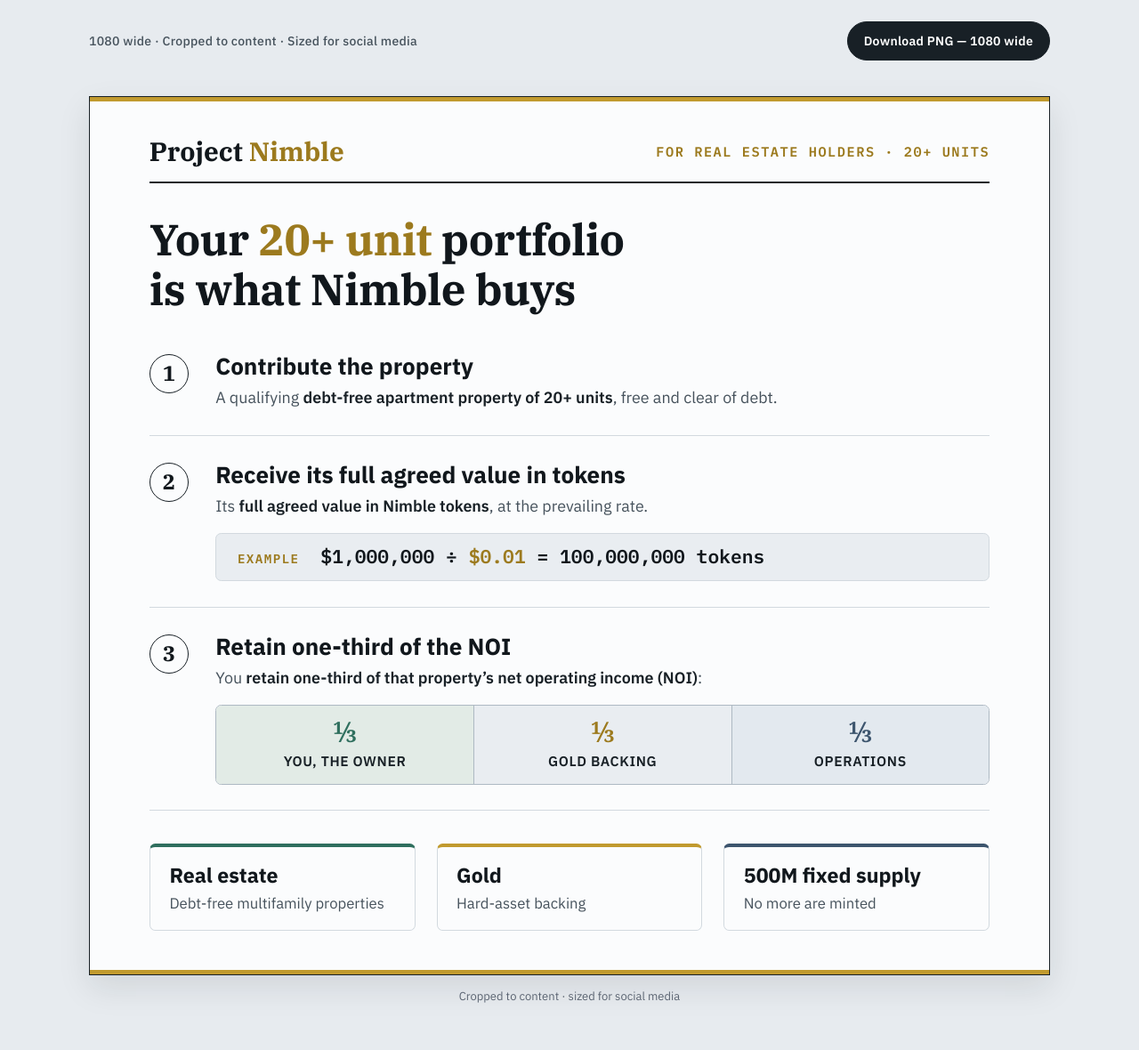
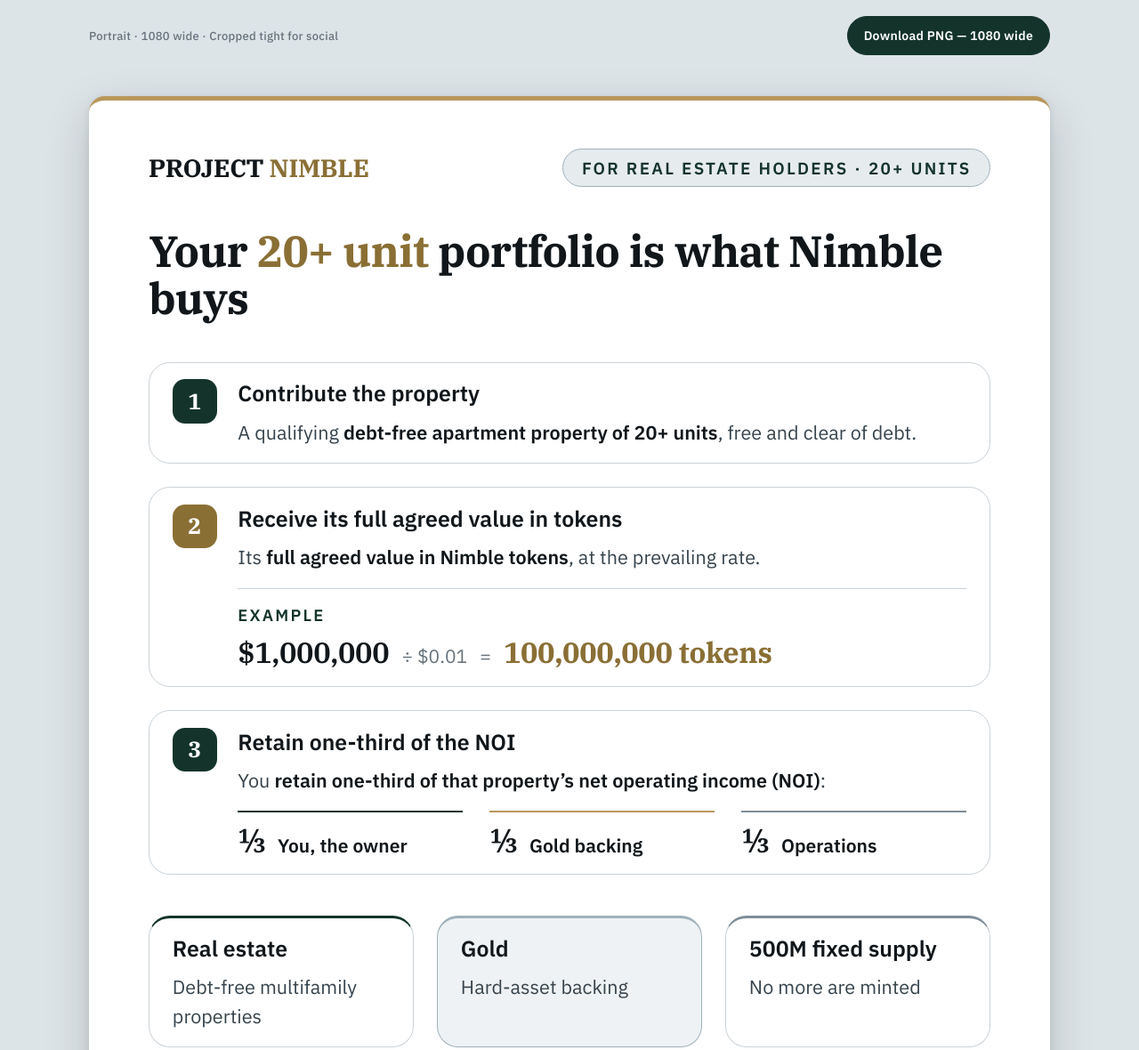
Before and after one commit to annemurph/nimble-investor-materials-6f3a9d8c72e14b5fa094c8d317e6b2a1, a plain HTML site: page real-estate-holders-infographic.html in a window 1280 px wide. Shown: the top 1180 px of the page at 89% size. Drawn offline with nearby package versions, Linux system fonts and the light colour scheme.

Commit message:
Match real estate holders infographic design to capital infographic

```diff
--- a/real-estate-holders-infographic.html
+++ b/real-estate-holders-infographic.html
@@ -8,224 +8,236 @@
 <title>Project Nimble — For Real Estate Holders</title>
 <link rel="preconnect" href="https://fonts.googleapis.com" />
 <link rel="preconnect" href="https://fonts.gstatic.com" crossorigin />
-<link href="https://fonts.googleapis.com/css2?family=IBM+Plex+Mono:wght@500;600&family=IBM+Plex+Sans:wght@400;500;600;700&family=IBM+Plex+Serif:wght@600;700&display=swap" rel="stylesheet" />
+<link href="https://fonts.googleapis.com/css2?family=IBM+Plex+Mono:wght@400;500&family=IBM+Plex+Sans:wght@400;500;600&family=IBM+Plex+Serif:wght@500;600;700&display=swap" rel="stylesheet" />
 <style>
   :root{
-    /* Palette: ink, gold accents, and cool tones only — cool greys, slate, blue-grey,
-       cool white, deep green. No pink, rose, blush, peach, or warm beige/cream anywhere. */
-    --page-bg:#e7ebef;
-    --ink:#182026;
-    --ink-strong:#11171c;
-    --ink-2:#46525c;
-    --gold:#9c7a1e;
-    --gold-bright:#c19a2e;
-    --gold-soft:#e9edf1;
-    --green:#2f6f5e;
-    --green-soft:#e2ebe6;
-    --slate:#3d556e;
-    --slate-soft:#e3e9ef;
-    --paper:#fbfcfd;
-    --line:#d2d9df;
-    --line-strong:#aeb9c3;
-    --serif:"IBM Plex Serif", Georgia, serif;
-    --sans:"IBM Plex Sans", system-ui, -apple-system, "Segoe UI", sans-serif;
-    --mono:"IBM Plex Mono", ui-monospace, monospace;
+    --page-bg:#dde4e8;
+    --page-bg-dark:#0d1418;
+    --ink:#10161a;
+    --ink-2:#36434c;
+    --ink-3:#66727c;
+    --green:#14342b;
+    --gold:#b9975b;
+    --gold-dark:#8a6f35;
+    --gold-2:#d9bc7a;
+    --paper:#ffffff;
+    --paper-2:#e6ebee;
+    --paper-3:#eef2f4;
+    --line:#c9d2d8;
+    --line-2:#9fb0ba;
+    --font-serif:"IBM Plex Serif", Georgia, serif;
+    --font-sans:"IBM Plex Sans", system-ui, -apple-system, Segoe UI, Roboto, sans-serif;
+    --font-mono:"IBM Plex Mono", ui-monospace, SFMono-Regular, monospace;
   }
   *{box-sizing:border-box}
   html,body{margin:0;padding:0}
   body{
+    font-family:var(--font-sans);
     background:var(--page-bg);
-    font-family:var(--sans);
-    font-weight:400;
     color:var(--ink);
-    min-height:100vh;
+    -webkit-font-smoothing:antialiased;
+    text-rendering:optimizeLegibility;
+  }
+  @media (prefers-color-scheme: dark){
+    body{background:var(--page-bg-dark)}
+  }
+  a{text-decoration:none;color:inherit}
+  button{font-family:inherit}
+
+  .stage{
+    min-height:100dvh;
     display:flex;
-    align-items:flex-start;
-    justify-content:center;
-    padding:24px 16px 32px;
+    flex-direction:column;
+    align-items:center;
+    padding:18px 14px 28px;
+    gap:14px;
   }
-  main{width:min(100%, 1080px); margin:0 auto}
-
-  /* Toolbar — page chrome only, not part of the graphic */
   .toolbar{
-    width:min(100%, 1080px);
-    display:flex; align-items:center; justify-content:space-between; gap:12px; flex-wrap:wrap;
-    margin-bottom:12px;
+    width:min(1080px,100%);
+    display:flex;
+    align-items:center;
+    justify-content:space-between;
+    gap:12px;
+    flex-wrap:wrap;
   }
-  .toolbar-note{font-size:14px; font-weight:500; letter-spacing:.02em; color:var(--ink-2)}
+  /* cropped poster — height follows content, no empty bottom */
+  .toolbar-note{
+    font-size:13px;
+    font-weight:500;
+    letter-spacing:.02em;
+    color:var(--ink-3);
+  }
   @media (prefers-color-scheme: dark){ .toolbar-note{color:#c2ccd3} }
   .dl-btn{
-    min-height:44px; padding:10px 18px; border-radius:999px;
-    border:1px solid var(--ink); background:var(--ink); color:#fff;
-    font-family:var(--sans); font-size:14px; font-weight:600; letter-spacing:.02em; cursor:pointer;
+    min-height:44px;
+    padding:10px 18px;
+    border-radius:999px;
+    border:1px solid var(--green);
+    background:var(--green);
+    color:#fff;
+    font-size:14px;
+    font-weight:600;
+    letter-spacing:.02em;
+    cursor:pointer;
   }
   .dl-btn:active{transform:translateY(1px)}
-  .dl-btn:disabled{opacity:.6; cursor:wait}
-  .dl-status{font-size:13px; color:var(--ink-2); min-height:18px; width:min(100%, 1080px); margin-bottom:10px}
+  .dl-status{font-size:13px;color:var(--ink-3);min-height:18px;width:min(1080px,100%)}
   @media (prefers-color-scheme: dark){ .dl-status{color:#c2ccd3} }
-  @media (prefers-color-scheme: dark){
-    body{background:#1c1e22}
+
+  /* ---------- POSTER : cropped tight to content, 1080 wide ---------- */
+  .poster{
+    width:min(1080px,100%);
+    background:var(--paper);
+    border-top:5px solid var(--gold);
+    border-bottom:5px solid var(--gold);
+    border-radius:18px;
+    overflow:hidden;
+    box-shadow:0 18px 50px rgba(13,20,24,.18), 0 2px 10px rgba(13,20,24,.09);
+    container-type:inline-size;
+    display:flex;
+    flex-direction:column;
+    text-align:left;
+  }
+  .poster-inner{
+    display:flex;
+    flex-direction:column;
+    padding:5cqw 6.2cqw 5cqw;
+    gap:4.2cqw;
   }
 
-  /* ---------- POSTER : 1080 wide, cropped to content, no fixed portrait ratio ---------- */
-  .poster{
-    container-type:inline-size;
-    width:min(100%, 1080px);
-    background:var(--paper);
-    border:1.5px solid var(--ink);
-    box-shadow:0 14px 34px rgba(19,26,31,.10);
-    display:flex;
-    flex-direction:column;
-    overflow:hidden;
-    color-scheme:light;
-  }
-  .rule{height:.5cqw; background:var(--gold-bright); flex:none}
-
-  .inner{
-    display:flex;
-    flex-direction:column;
-    padding:3.6cqw 6.2cqw 4cqw;
+  /* Header */
+  .p-head{display:flex;align-items:center;justify-content:space-between;gap:3cqw}
+  .brand{font-family:var(--font-serif);font-weight:700;font-size:2.6cqw;letter-spacing:-.01em;color:var(--ink)}
+  .brand span{color:var(--gold-dark);font-weight:700}
+  .audience{
+    font-family:var(--font-sans);font-size:1.75cqw;font-weight:600;letter-spacing:.12em;color:var(--green);
+    background:var(--paper-2);border:1px solid var(--line-2);border-radius:999px;
+    padding:.8cqw 1.9cqw;white-space:nowrap;
   }
 
-  /* Header — sell sheet head: serif brand, mono audience label */
-  .brandrow{
-    display:flex; align-items:center; justify-content:space-between; gap:3cqw;
-    padding-bottom:1.6cqw;
-    border-bottom:2px solid var(--ink);
+  /* Title — heavy serif against the light body */
+  .p-title{
+    font-family:var(--font-serif);font-weight:700;
+    font-size:4.55cqw;line-height:1.08;letter-spacing:-.015em;color:var(--ink);
+    margin:0;
   }
-  .brand{
-    font-family:var(--serif);
-    font-size:2.75cqw; font-weight:700; letter-spacing:0; color:var(--ink-strong);
-    white-space:nowrap; line-height:1.15;
+  .p-title em{font-style:normal;font-weight:700;color:var(--gold-dark)}
+  /* Dual backing */
+  .backing{display:grid;grid-template-columns:1fr 1fr;gap:2.4cqw}
+  .back-card{
+    border:1px solid var(--line);border-radius:2.2cqw;padding:1.7cqw 2.4cqw;
+    display:flex;gap:2.2cqw;align-items:center;background:var(--paper);
   }
-  .brand span{color:var(--gold)}
-  .audience{
-    font-family:var(--mono);
-    font-size:1.42cqw; font-weight:600; letter-spacing:.1em; text-transform:uppercase; color:var(--gold);
-    text-align:right; line-height:1.5; white-space:nowrap;
+  .back-card.goldcard{background:var(--paper-3);border-color:var(--line-2)}
+  .back-ico{flex:none;width:4.6cqw;height:4.6cqw;border-radius:1.3cqw;display:grid;place-items:center}
+  .back-ico.navy{background:var(--green)}
+  .back-ico.gold{background:var(--gold-dark)}
+  .back-ico svg{width:2.9cqw;height:2.9cqw;display:block}
+  .back-t{font-family:var(--font-sans);font-weight:600;font-size:2.3cqw;line-height:1.35;letter-spacing:0;color:var(--ink)}
+
+  /* Presale */
+  .presale{
+    background:var(--paper);
+    border:1px solid var(--line-2);
+    border-top:3px solid var(--gold);
+    border-radius:2.6cqw;
+    padding:2.8cqw 3.2cqw 2.6cqw;
+  }
+  .sec-label{
+    font-family:var(--font-sans);font-size:1.8cqw;font-weight:700;letter-spacing:.14em;color:var(--gold-dark);
+    display:flex;align-items:center;gap:2cqw;
+  }
+  .sec-label::after{content:"";flex:1;height:1px;background:var(--line)}
+  .stats{display:grid;grid-template-columns:1fr 1fr 1fr;gap:2.6cqw;margin-top:1.7cqw}
+  .stat-big{font-family:var(--font-serif);font-weight:700;font-size:4.4cqw;line-height:1;color:var(--ink);letter-spacing:-.02em}
+  .stat-cap{font-family:var(--font-sans);font-size:1.7cqw;font-weight:600;letter-spacing:.1em;color:var(--ink-3);margin-top:.9cqw;line-height:1.35;white-space:nowrap}
+  .mint-note{font-size:2cqw;font-weight:400;color:var(--ink-2);margin-top:1.6cqw;line-height:1.5;letter-spacing:0}
+  .mint-note span{color:var(--ink);font-weight:600}
+  .subline{
+    border-top:1px solid var(--line);
+    margin-top:1.7cqw;padding-top:1.7cqw;
+    font-size:2.05cqw;line-height:1.55;font-weight:400;color:var(--ink-2);
+  }
+  .subline strong{font-weight:600;color:var(--ink)}
+  .subline .lbl{font-family:var(--font-sans);font-weight:700;font-size:1.75cqw;color:var(--gold-dark);letter-spacing:.1em}
+  .example-block{
+    border-top:1px solid var(--line);
+    margin-top:1.7cqw;padding-top:1.7cqw;
+  }
+  .ex-label{font-family:var(--font-sans);font-size:1.7cqw;font-weight:700;letter-spacing:.12em;color:var(--green);line-height:1.3}
+  .ex-eq{
+    font-family:var(--font-serif);font-weight:600;color:var(--ink);
+    font-size:3cqw;line-height:1.25;letter-spacing:-.01em;margin-top:.8cqw;
+    display:flex;flex-wrap:wrap;align-items:baseline;gap:1.3cqw;
+  }
+  .ex-eq .op{font-family:var(--font-sans);color:var(--ink-3);font-weight:400;font-size:1.95cqw;letter-spacing:0}
+  .ex-eq .result{color:var(--gold-dark);font-weight:700}
+
+  /* NOI */
+  .noi-head{display:flex;align-items:baseline;justify-content:space-between;gap:3cqw}
+  .noi-title{font-family:var(--font-serif);font-weight:700;font-size:3.35cqw;color:var(--ink);line-height:1.15;letter-spacing:-.015em}
+  .noi-sub{font-family:var(--font-sans);font-size:2cqw;font-weight:400;color:var(--ink-3);text-align:right;line-height:1.4;letter-spacing:0;white-space:nowrap}
+  .noi-grid{display:grid;grid-template-columns:1fr 1fr 1fr;gap:2.8cqw;margin-top:1.6cqw}
+  .noi-cell{border-top:2px solid var(--line);padding-top:1.2cqw;display:flex;align-items:baseline;gap:1.2cqw}
+  .noi-cell.c1{border-top-color:var(--green)}
+  .noi-cell.c2{border-top-color:var(--gold)}
+  .noi-cell.c3{border-top-color:#7e8d99}
+  .noi-frac{font-family:var(--font-serif);font-weight:600;font-size:3.4cqw;color:var(--ink);line-height:1;flex:none}
+  .noi-name{font-family:var(--font-sans);font-size:1.95cqw;font-weight:600;letter-spacing:0;color:var(--ink);line-height:1.35;white-space:nowrap}
+
+  @media (max-width:480px){
+    .stage{padding:12px 10px 22px}
+    .poster{border-radius:14px}
+  }
+  @media (prefers-reduced-motion: reduce){
+    *{transition:none !important;animation:none !important}
   }
 
-  h1{
-    font-family:var(--serif);
-    font-size:4.55cqw; line-height:1.14; font-weight:700; letter-spacing:-.01em;
-    margin:3.2cqw 0 0; color:var(--ink-strong); text-wrap:balance;
+  /* Steps + pillars for real estate holders — values copied from capital cards */
+  .steps{display:flex;flex-direction:column;gap:2.4cqw}
+  .step{
+    border:1px solid var(--line);border-radius:2.2cqw;padding:1.7cqw 2.4cqw;
+    display:flex;gap:2.2cqw;align-items:flex-start;background:var(--paper);
   }
-  h1 em{font-style:normal; color:var(--gold); white-space:nowrap}
-
-  /* Steps — sell sheet style: open rows divided by hairlines, no filled cards */
-  .steps{margin-top:2.2cqw; display:flex; flex-direction:column}
-  .step{
-    display:flex; gap:2.8cqw; align-items:flex-start;
-    padding:2.6cqw 0;
-    border-bottom:1px solid var(--line);
+  .num{
+    flex:none;width:4.6cqw;height:4.6cqw;border-radius:1.3cqw;display:grid;place-items:center;
+    background:var(--green);color:#fff;font-family:var(--font-serif);font-weight:700;font-size:2.3cqw;line-height:1;
   }
-  .step:first-child{padding-top:1.8cqw}
-  .num{
-    flex:none;
-    width:4.1cqw; height:4.1cqw; border-radius:50%;
-    background:transparent;
-    border:1.5px solid var(--ink);
-    color:var(--ink-strong);
-    font-family:var(--serif);
-    display:flex; align-items:center; justify-content:center;
-    font-size:2.2cqw; font-weight:700; line-height:1;
-    margin-top:.2cqw;
+  .step:nth-child(2) .num{background:var(--gold-dark)}
+  .step:nth-child(3) .num{background:var(--green)}
+  .step-body{flex:1;min-width:0}
+  .step h2{font-family:var(--font-sans);font-weight:600;font-size:2.3cqw;line-height:1.35;letter-spacing:0;color:var(--ink);margin:0}
+  .step p{font-size:2cqw;font-weight:400;color:var(--ink-2);margin:.9cqw 0 0;line-height:1.5;letter-spacing:0}
+  .step p strong{color:var(--ink);font-weight:600}
+  .pillars{display:grid;grid-template-columns:1fr 1fr 1fr;gap:2.4cqw}
+  .pillar{
+    border:1px solid var(--line);border-radius:2.2cqw;padding:1.7cqw 2.4cqw;
+    display:flex;flex-direction:column;gap:.9cqw;background:var(--paper);
+    border-top:3px solid var(--green);
   }
-  .step-body{flex:1; min-width:0}
-  .step h2{
-    margin:0; font-family:var(--sans); font-size:2.42cqw; line-height:1.2; font-weight:700; color:var(--ink-strong); letter-spacing:0;
-  }
-  .step p{
-    margin:.55cqw 0 0; font-size:1.66cqw; line-height:1.55; font-weight:400; color:var(--ink-2); letter-spacing:0;
-  }
-  .step p strong{color:var(--ink); font-weight:600}
-
-  /* Example math inside step 2 — pale tint panel, mono figures like the sell sheet */
-  .math{
-    margin-top:1.5cqw;
-    background:var(--gold-soft);
-    border:1px solid var(--line);
-    border-radius:.6cqw;
-    padding:1.15cqw 2.2cqw;
-  }
-  .math .row{display:flex; align-items:baseline; gap:2.2cqw}
-  .math .tag{
-    font-family:var(--mono);
-    font-size:1.32cqw; font-weight:600; letter-spacing:.1em; text-transform:uppercase; color:var(--gold);
-    flex:none;
-  }
-  .math .eq{
-    font-family:var(--mono);
-    font-size:1.98cqw; font-weight:600; color:var(--ink-strong); line-height:1.3; letter-spacing:0; white-space:nowrap;
-  }
-  .math .eq .rate{color:var(--gold)}
-
-  /* NOI split bar (inside step 3) — sell sheet thirds palette */
-  .bar{display:flex; border:1px solid var(--line-strong); border-radius:.6cqw; overflow:hidden; margin-top:1.5cqw}
-  .seg{flex:1; padding:1.3cqw 1.2cqw 1.4cqw; text-align:center}
-  .seg + .seg{border-left:1px solid var(--line-strong)}
-  .seg.s1{background:var(--green-soft)}
-  .seg.s2{background:var(--gold-soft)}
-  .seg.s3{background:var(--slate-soft)}
-  .seg .frac{font-family:var(--serif); font-size:2.95cqw; font-weight:700; line-height:1; color:var(--ink-strong)}
-  .seg.s1 .frac{color:var(--green)}
-  .seg.s2 .frac{color:var(--gold)}
-  .seg.s3 .frac{color:var(--slate)}
-  .seg .who{margin-top:.6cqw; font-size:1.45cqw; font-weight:600; line-height:1.35; color:var(--ink); text-transform:uppercase; letter-spacing:.04em; white-space:nowrap}
-
-  /* Backing band — sell sheet third-cards: white, hairline border, 3px top accent */
-  .backing{
-    margin-top:3.4cqw;
-    display:grid; grid-template-columns:1fr 1fr 1fr; gap:2.2cqw;
-  }
-  .pillar{
-    background:var(--paper);
-    border:1px solid var(--line);
-    border-top:.45cqw solid var(--gold-bright);
-    border-radius:.6cqw;
-    padding:1.7cqw 2cqw 1.6cqw;
-  }
-  .pillar.re{border-top-color:var(--green)}
-  .pillar.au{border-top-color:var(--gold-bright)}
-  .pillar.supply{border-top-color:var(--slate)}
-  .pillar h4{margin:0; font-family:var(--sans); font-size:2.15cqw; font-weight:700; line-height:1.2; letter-spacing:0; color:var(--ink-strong); white-space:nowrap}
-  .pillar p{margin:.5cqw 0 0; font-size:1.55cqw; line-height:1.5; font-weight:400; letter-spacing:0; color:var(--ink-2)}
-
-  .format-note{
-    width:min(100%, 1080px);
-    margin:14px auto 0;
-    text-align:center;
-    font-size:13px; line-height:1.5; color:#5b6472;
-  }
-  @media (prefers-color-scheme: dark){ .format-note{color:#a7aeb9} }
-
-  @media (max-width:480px){
-    body{padding:10px 6px 18px}
-  }
+  .pillar.au{border-top-color:var(--gold);background:var(--paper-3);border-color:var(--line-2)}
+  .pillar.supply{border-top-color:#7e8d99}
+  .pillar h4{font-family:var(--font-sans);font-weight:600;font-size:2.3cqw;line-height:1.35;letter-spacing:0;color:var(--ink);margin:0}
+  .pillar p{font-size:2cqw;font-weight:400;color:var(--ink-2);margin:0;line-height:1.5;letter-spacing:0}
 </style>
 </head>
 <body>
-
-<main>
+<main class="stage">
   <div class="toolbar">
-    <div class="toolbar-note">1080 wide &middot; Cropped to content &middot; Sized for social media</div>
+    <div class="toolbar-note">Portrait · 1080 wide · Cropped tight for social</div>
     <button class="dl-btn" id="dlBtn" type="button">Download PNG — 1080 wide</button>
   </div>
   <div class="dl-status" id="dlStatus" aria-live="polite"></div>
-
   <article class="poster" id="poster" aria-label="Project Nimble poster for real estate holders with 20 or more units">
-    <div class="rule" aria-hidden="true"></div>
-    <div class="inner">
-
-      <div class="brandrow">
-        <div class="brand">Project <span>Nimble</span></div>
-        <div class="audience">For real estate holders &middot; 20+ units</div>
+    <div class="poster-inner">
+      <div class="p-head">
+        <div class="brand">PROJECT <span>NIMBLE</span></div>
+        <div class="audience">FOR REAL ESTATE HOLDERS · 20+ UNITS</div>
       </div>
-
-      <h1>Your <em>20+ unit</em> portfolio is what Nimble buys</h1>
-
+      <div>
+        <h1 class="p-title">Your <em>20+ unit</em> portfolio is what Nimble buys</h1>
+      </div>
       <section class="steps" aria-label="How a contribution works in three steps">
-
         <div class="step">
           <div class="num" aria-hidden="true">1</div>
           <div class="step-body">
@@ -233,46 +245,45 @@
             <p>A qualifying <strong>debt-free apartment property of 20+ units</strong>, free and clear of debt.</p>
           </div>
         </div>
-
         <div class="step">
           <div class="num" aria-hidden="true">2</div>
           <div class="step-body">
             <h2>Receive its full agreed value in tokens</h2>
             <p>Its <strong>full agreed value in Nimble tokens</strong>, at the prevailing rate.</p>
-            <div class="math">
-              <div class="row">
-                <span class="tag">Example</span>
-                <span class="eq">$1,000,000 &divide; <span class="rate">$0.01</span> = 100,000,000 tokens</span>
+            <div class="example-block">
+              <div class="ex-label">EXAMPLE</div>
+              <div class="ex-eq">
+                <span>$1,000,000</span>
+                <span class="op">÷ $0.01</span>
+                <span class="op">=</span>
+                <span class="result">100,000,000 tokens</span>
               </div>
             </div>
           </div>
         </div>
-
         <div class="step">
           <div class="num" aria-hidden="true">3</div>
           <div class="step-body">
             <h2>Retain one-third of the NOI</h2>
-            <p>You <strong>retain one-third of that property&rsquo;s net operating income (NOI)</strong>:</p>
-            <div class="bar" role="img" aria-label="NOI split in equal thirds: one-third to the contributing owner, one-third to gold backing, one-third to platform operations">
-              <div class="seg s1">
-                <div class="frac">&frac13;</div>
-                <div class="who">You, the owner</div>
+            <p>You <strong>retain one-third of that property’s net operating income (NOI)</strong>:</p>
+            <div class="noi-grid" role="img" aria-label="NOI split in equal thirds: one-third to the contributing owner, one-third to gold backing, one-third to platform operations">
+              <div class="noi-cell c1">
+                <div class="noi-frac">⅓</div>
+                <div class="noi-name">You, the owner</div>
               </div>
-              <div class="seg s2">
-                <div class="frac">&frac13;</div>
-                <div class="who">Gold backing</div>
+              <div class="noi-cell c2">
+                <div class="noi-frac">⅓</div>
+                <div class="noi-name">Gold backing</div>
               </div>
-              <div class="seg s3">
-                <div class="frac">&frac13;</div>
-                <div class="who">Operations</div>
+              <div class="noi-cell c3">
+                <div class="noi-frac">⅓</div>
+                <div class="noi-name">Operations</div>
               </div>
             </div>
           </div>
         </div>
-
       </section>
-
-      <section class="backing" aria-label="What backs the Nimble token">
+      <section class="pillars" aria-label="What backs the Nimble token">
         <div class="pillar re">
           <h4>Real estate</h4>
           <p>Debt-free multifamily properties</p>
@@ -286,21 +297,15 @@
           <p>No more are minted</p>
         </div>
       </section>
-
     </div>
-    <div class="rule" aria-hidden="true"></div>
   </article>
-
-  <p class="format-note">Cropped to content &middot; sized for social media</p>
 </main>
-
 <script src="https://cdnjs.cloudflare.com/ajax/libs/html2canvas/1.4.1/html2canvas.min.js"></script>
 <script>
   (function(){
     var btn = document.getElementById('dlBtn');
     var status = document.getElementById('dlStatus');
     var poster = document.getElementById('poster');
-    if (!btn || !poster) return;
     btn.addEventListener('click', function(){
       if (typeof html2canvas === 'undefined') {
         status.textContent = 'Download could not start — please take a screenshot instead.';
@@ -310,14 +315,14 @@
       btn.disabled = true;
       var w = poster.offsetWidth || 1080;
       var scale = 1080 / w;
-      html2canvas(poster, { scale: scale, backgroundColor: '#fbfcfd', useCORS: true, logging: false }).then(function(canvas){
+      html2canvas(poster, { scale: scale, backgroundColor: '#ffffff', useCORS: true, logging: false }).then(function(canvas){
         var a = document.createElement('a');
         a.download = 'project-nimble-real-estate-holders.png';
         a.href = canvas.toDataURL('image/png');
         document.body.appendChild(a);
         a.click();
         document.body.removeChild(a);
-        status.textContent = 'Downloaded — 1080 wide PNG, ready to post.';
+        status.textContent = 'Downloaded — PNG ready to post.';
         btn.disabled = false;
       }).catch(function(){
         status.textContent = 'Download failed — please take a screenshot instead.';
```
